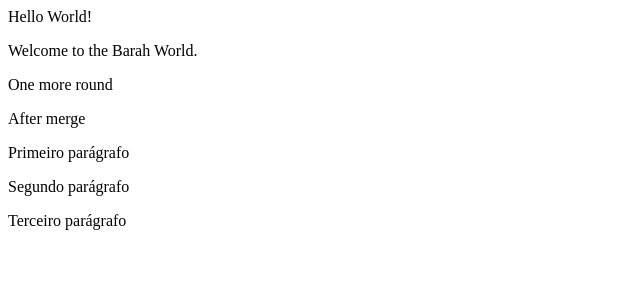
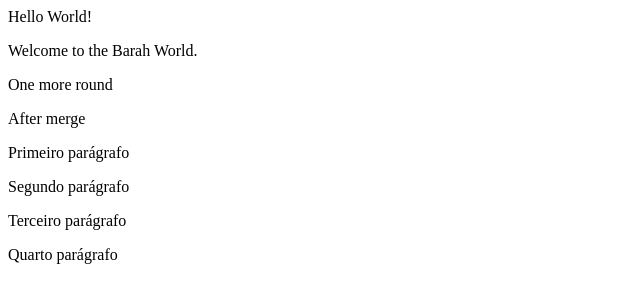
Before and after one commit to barauna/tutorial, a plain HTML site: page index.html in a window 1280 px wide. Shown: the whole page, without its empty margins (0-640 px from the left). Drawn offline with Linux system fonts and the light colour scheme.

Commit message:
Fourth paragraph created

```diff
--- a/index.html
+++ b/index.html
@@ -13,5 +13,6 @@
         <p>Primeiro parágrafo</p>
         <p>Segundo parágrafo</p>
         <p>Terceiro parágrafo</p>
+        <p>Quarto parágrafo</p>
     </div>
 </html>
```
